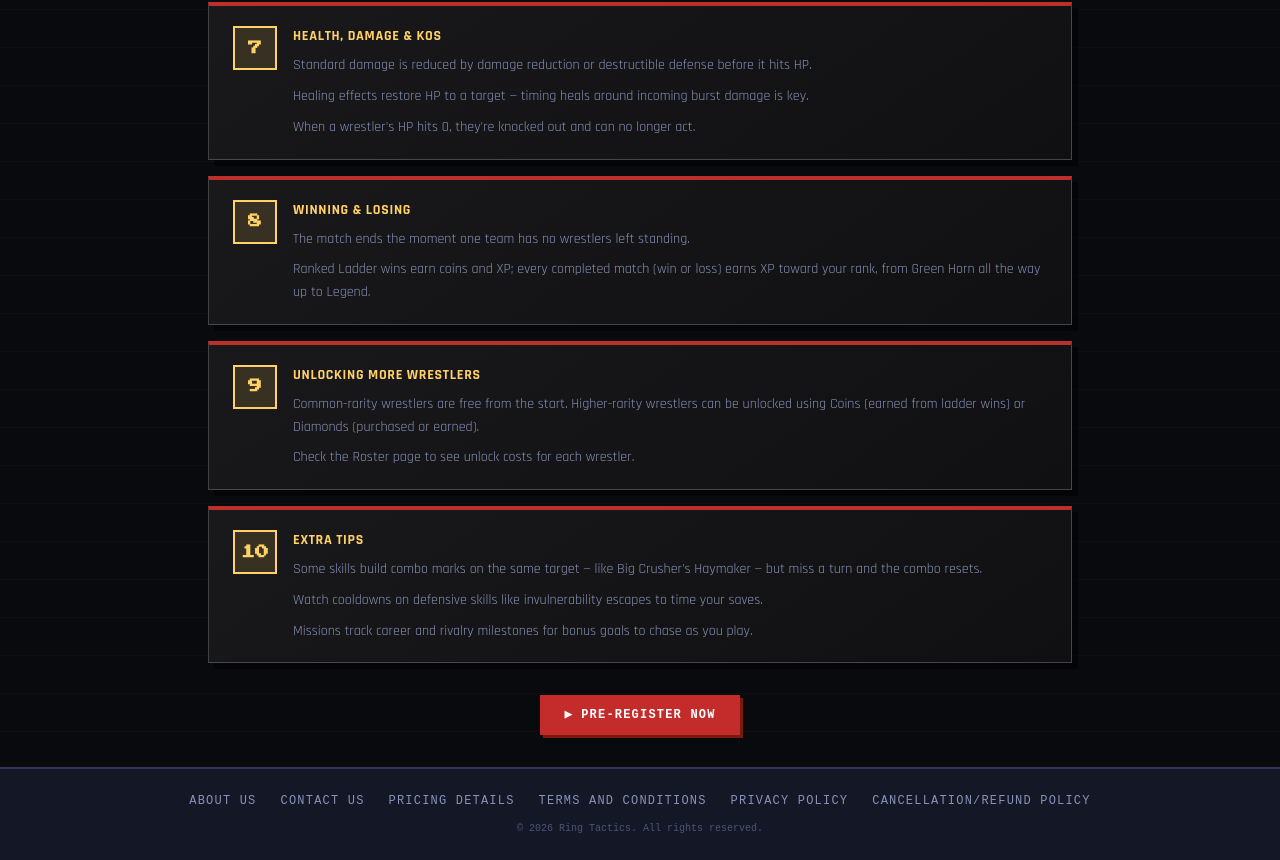
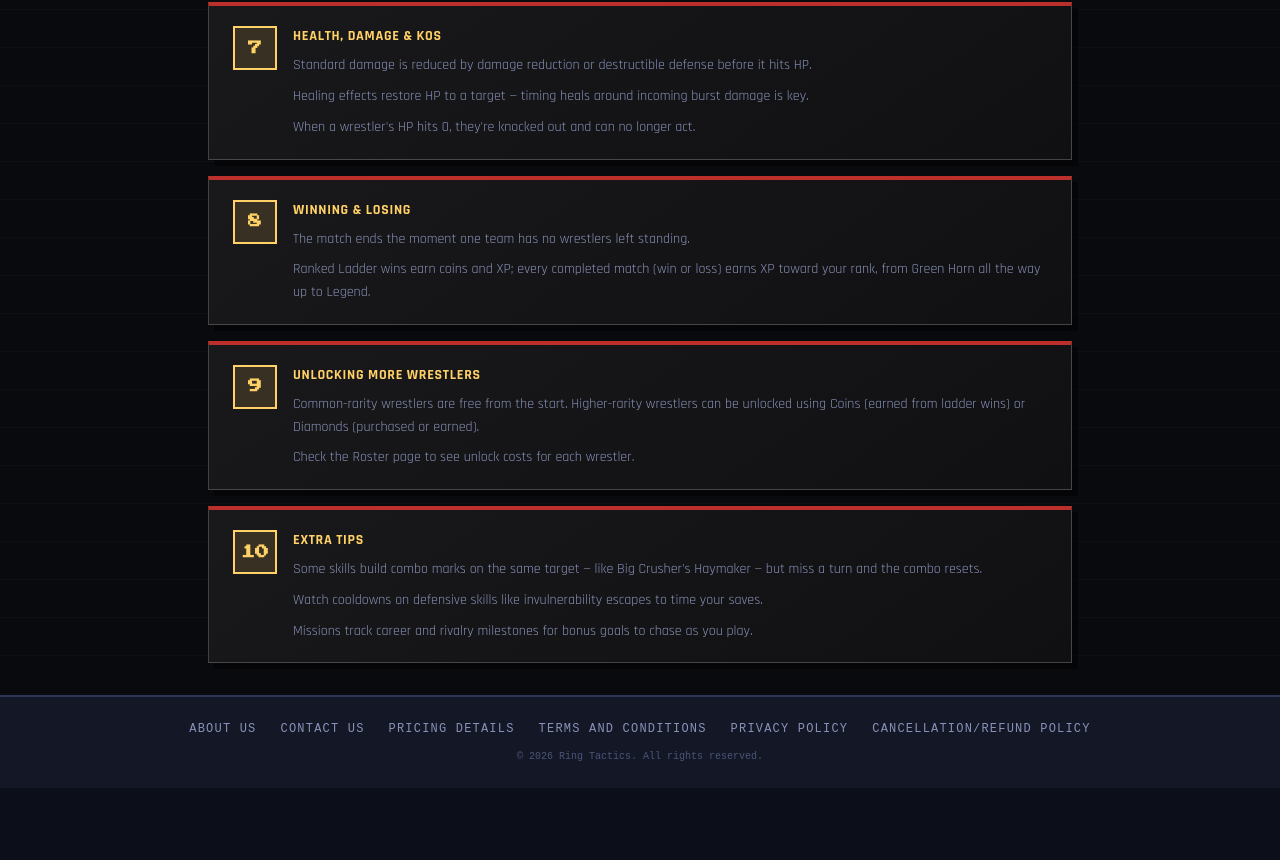
Before and after one commit to rdhepe/ring-tactics, a React (Vite) app: page /tutorial in a window 1280 px wide. Shown: the part 1332-2192 px from the top of the page. After the commit the page ends 2120 px from the top, so only its background shows below. Built offline with nearby package versions, Linux system fonts and the light colour scheme; no server answers.

Commit message:
Remove pre-register CTA from tutorial page

```diff
--- a/src/pages/TutorialPage.tsx
+++ b/src/pages/TutorialPage.tsx
@@ -1,5 +1,3 @@
-import { Link } from 'react-router-dom'
-
 interface Step {
   n: string
   title: string
@@ -127,13 +125,6 @@ export function TutorialPage() {
           </div>
         ))}
 
-        <div className="flex flex-col items-center gap-3 mt-4">
-          <Link to="/pre-register"
-                className="px-6 py-3 font-bold text-xs uppercase tracking-widest hover:brightness-110"
-                style={{ background: '#c42b2b', color: '#fff', boxShadow: '3px 3px 0 #7a1a0a', fontFamily: 'monospace' }}>
-            ▶ Pre-Register Now
-          </Link>
-        </div>
       </div>
     </div>
   )
```
